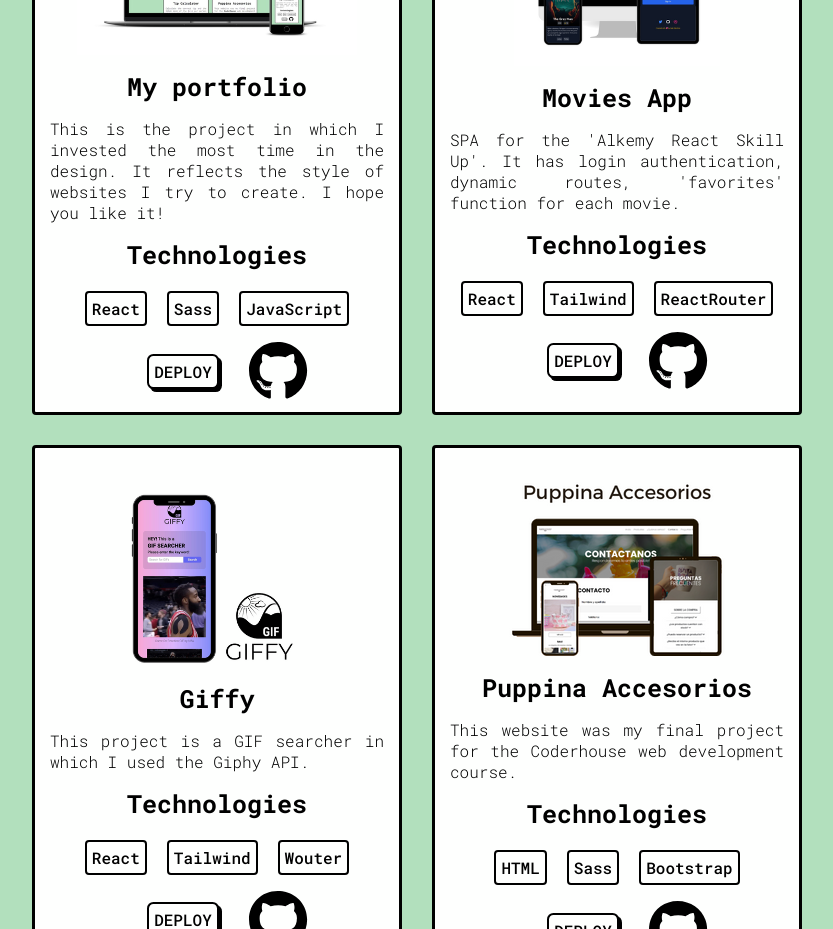
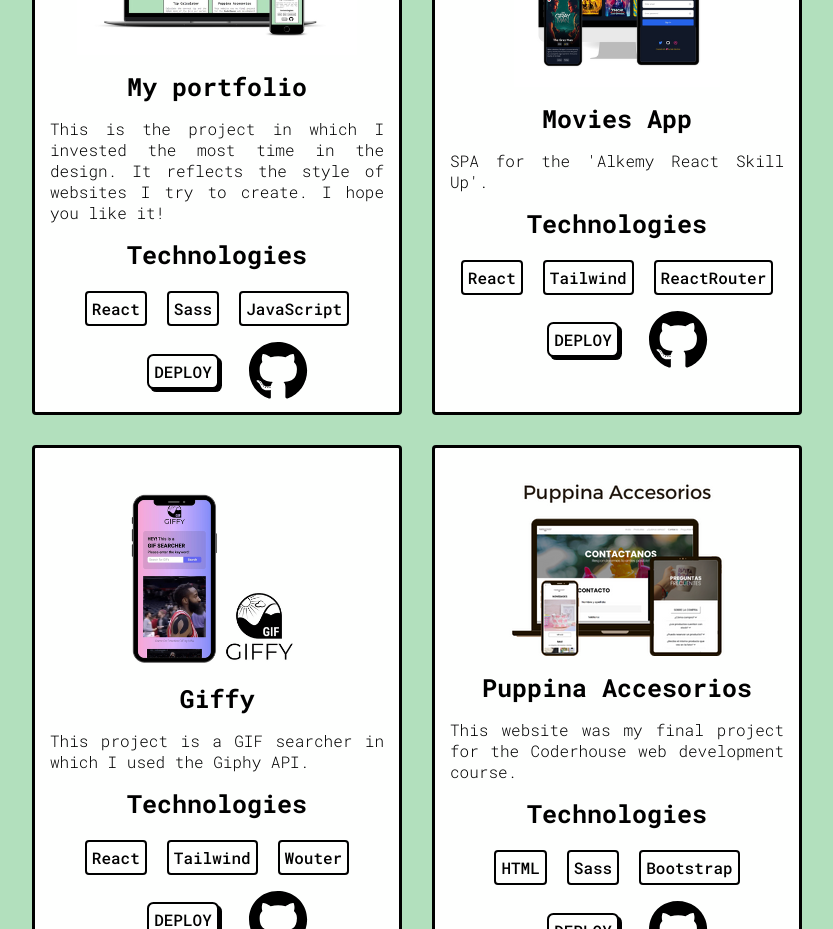
Before and after one commit to LocusNiger/portfolio-v2-react, a React (Vite) app: page / in a window 1280 px wide. Shown: the part 860-1789 px from the top of the page, without its empty margins (223-1056 px from the left). Built offline with nearby package versions, Linux system fonts and the light colour scheme.

Commit message:
New project added!

```diff
--- a/src/components/Work.jsx
+++ b/src/components/Work.jsx
@@ -23,12 +23,12 @@ export default function Work() {
           <ProjectCard
             img="./img/project-6.png"
             title="Movies App"
-            description="SPA for the 'Alkemy React Skill Up'. It has login authentication, dynamic routes, 'favorites' function for each movie."
+            description="SPA for the 'Alkemy React Skill Up'."
             tec1="React"
             tec2="Tailwind"
             tec3="ReactRouter"
-            deployLink="https://skill-up-react-alkemy.vercel.app/"
-            repoLink="https://github.com/LocusNiger/skill-up-react-alkemy"
+            deployLink="https://trending-movies-and-series.vercel.app/"
+            repoLink="https://github.com/LocusNiger/movies-series-pwa"
           />
           {/* <!--------------------------------------------------------------> */}
           <ProjectCard
```
